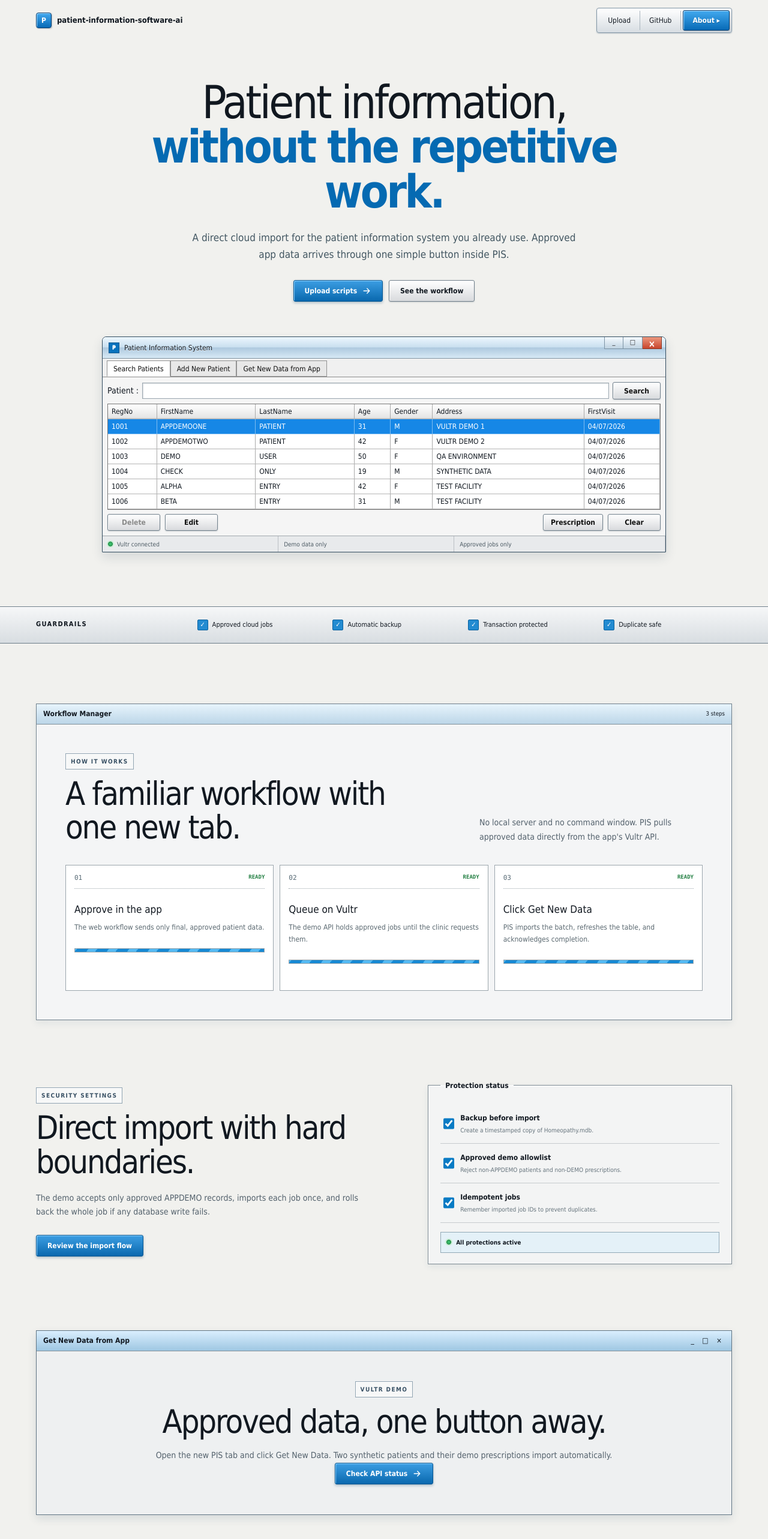
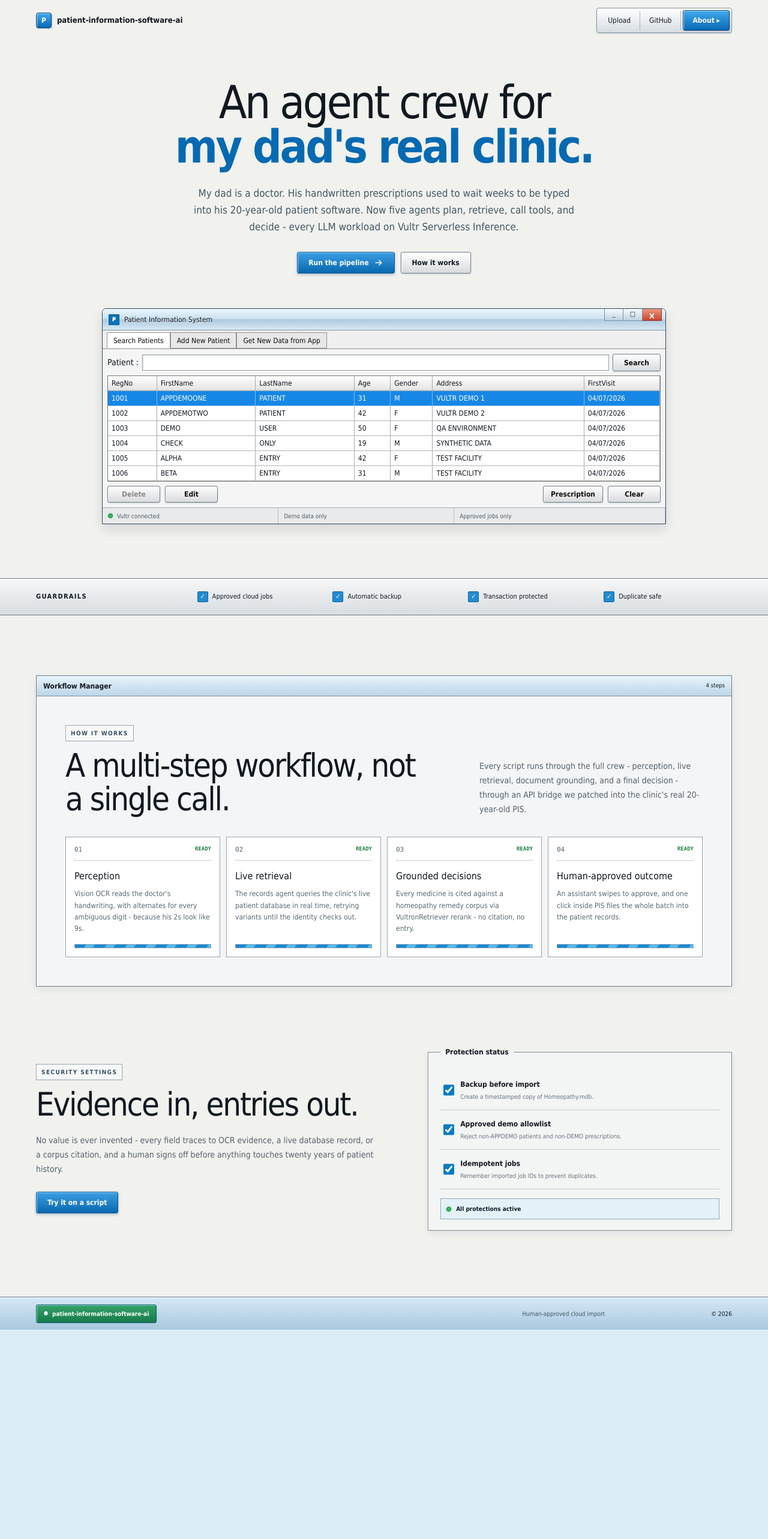
Before and after one commit to yashwanth-3000/patient-information-software-ai, a Next.js app in the folder website/: page / in a window 1280 px wide. Shown: the top 2566 px of the page at 60% size. After the commit the page ends 2217 px from the top, so only its background shows below. Built offline with nearby package versions, Linux system fonts and the light colour scheme.

Commit message:
Retell homepage around the agent crew story: personal hero, four-step agent workflow, evidence-first security copy, drop the old Vultr demo section, and point How it works at the About page
Co-authored-by: Cursor <cursoragent@cursor.com>

```diff
--- a/website/src/app/globals.css
+++ b/website/src/app/globals.css
@@ -73,7 +73,8 @@ th:nth-child(1) { width: 74px; } th:nth-child(2), th:nth-child(3) { width: 150px
 
 .section { padding: 100px 0; }.section-window { border: 1px solid #6f7f8b; background: #f4f5f6; box-shadow: inset 1px 1px white, 0 5px 12px #1a425c14; }.panel-title, .dialog-titlebar { min-height: 34px; display: flex; align-items: center; justify-content: space-between; padding: 0 11px; border-bottom: 1px solid #81909a; background: linear-gradient(#e7f4fc, #bcd6e8); font-size: 12px; font-weight: 700; }.panel-title small { font-weight: 400; }
 .section-intro { display: grid; grid-template-columns: 1.25fr .75fr; gap: 70px; align-items: end; padding: 48px 48px 34px; }.section-intro h2, .safety h2, .demo h2 { margin: 13px 0 0; font-size: clamp(34px, 4.5vw, 54px); line-height: 1.04; letter-spacing: -.04em; }.section-intro p, .safety-copy > p, .demo-content > p { color: var(--muted); line-height: 1.7; }
-.steps { display: grid; grid-template-columns: repeat(3, 1fr); gap: 10px; padding: 0 48px 48px; }.step { min-height: 210px; padding: 14px; border: 1px solid #9ca6ad; background: white; box-shadow: inset 1px 1px white; }.step-header { display: flex; justify-content: space-between; padding-bottom: 11px; border-bottom: 1px dotted #9ca6ad; color: #566974; font: 11px Consolas, monospace; }.step-header b { color: #248044; font-size: 9px; }.step h3 { margin: 22px 0 8px; font-size: 17px; }.step p { margin: 0; color: #5b6971; font-size: 12px; line-height: 1.6; }.progress-track { height: 7px; margin-top: 24px; border: 1px solid #9aa5ac; background: #e0e4e7; }.progress-track i { display: block; width: 100%; height: 100%; background: linear-gradient(90deg, #1689d4, #55baf3); }
+.steps { display: grid; grid-template-columns: repeat(4, 1fr); gap: 10px; padding: 0 48px 48px; }.step { display: flex; flex-direction: column; min-height: 196px; padding: 14px; border: 1px solid #9ca6ad; background: white; box-shadow: inset 1px 1px white; }.step-header { display: flex; justify-content: space-between; padding-bottom: 11px; border-bottom: 1px dotted #9ca6ad; color: #566974; font: 11px Consolas, monospace; }.step-header b { color: #248044; font-size: 9px; }.step h3 { margin: 14px 0 8px; font-size: 16px; }.step p { margin: 0; color: #5b6971; font-size: 12px; line-height: 1.6; }.progress-track { height: 7px; margin-top: auto; padding-top: 0; border: 1px solid #9aa5ac; background: #e0e4e7; }
+.step p { padding-bottom: 16px; }.progress-track i { display: block; width: 100%; height: 100%; background: linear-gradient(90deg, #1689d4, #55baf3); }
 
 .safety { display: grid; grid-template-columns: 1fr .9fr; gap: 90px; align-items: center; padding: 0 0 110px; }.safety-copy h2 { max-width: 600px; }.safety-copy > p { max-width: 570px; margin: 20px 0 26px; }.security-panel { margin: 0; padding: 22px 20px 18px; border: 1px solid #7c8992; background: #f3f4f4; box-shadow: inset 1px 1px white, 0 4px 10px #1d4d6d16; }.security-panel legend { padding: 0 8px; font-size: 12px; font-weight: 700; }.security-panel label { display: grid; grid-template-columns: 18px 1fr; gap: 10px; padding: 14px 5px; border-bottom: 1px solid #c6cbce; }.security-panel input { accent-color: #087bc4; }.security-panel span { display: flex; flex-direction: column; gap: 4px; }.security-panel b { font-size: 12px; }.security-panel small { color: #65737c; font-size: 10px; line-height: 1.5; }.security-footer { display: flex; align-items: center; gap: 8px; margin-top: 15px; padding: 9px; border: 1px solid #92a9b7; background: #e4f1f8; font-size: 10px; font-weight: 700; }
 
@@ -411,7 +412,7 @@ button.sub-title-toggle:hover { background: linear-gradient(#ffffff 0%, #eef6fc
 @media (max-width: 900px) { .capture-layout { grid-template-columns: 1fr; } .pipeline-grid { grid-template-columns: 1fr 1fr; } .job-detail-grid { grid-template-columns: 1fr; } }
 
 @media (max-width: 850px) {
-  .hero { padding-top: 45px; }.hero h1 { font-size: 55px; }.pis-window { margin-top: 45px; }.section-intro { grid-template-columns: 1fr; gap: 20px; }.safety { grid-template-columns: 1fr; gap: 45px; }.strip-inner { grid-template-columns: repeat(2, 1fr); padding-block: 18px; }.strip-title { grid-column: 1 / -1; }
+  .hero { padding-top: 45px; }.hero h1 { font-size: 55px; }.pis-window { margin-top: 45px; }.section-intro { grid-template-columns: 1fr; gap: 20px; }.steps { grid-template-columns: repeat(2, 1fr); }.safety { grid-template-columns: 1fr; gap: 45px; }.strip-inner { grid-template-columns: repeat(2, 1fr); padding-block: 18px; }.strip-title { grid-column: 1 / -1; }
 }
 
 @media (max-width: 650px) {
--- a/website/src/app/page.tsx
+++ b/website/src/app/page.tsx
@@ -16,9 +16,10 @@ const patients = [
 ];
 
 const steps = [
-  ["01", "Approve in the app", "The web workflow sends only final, approved patient data."],
-  ["02", "Queue on Vultr", "The demo API holds approved jobs until the clinic requests them."],
-  ["03", "Click Get New Data", "PIS imports the batch, refreshes the table, and acknowledges completion."],
+  ["01", "Perception", "Vision OCR reads the doctor's handwriting, with alternates for every ambiguous digit - because his 2s look like 9s."],
+  ["02", "Live retrieval", "The records agent queries the clinic's live patient database in real time, retrying variants until the identity checks out."],
+  ["03", "Grounded decisions", "Every medicine is cited against a homeopathy remedy corpus via VultronRetriever rerank - no citation, no entry."],
+  ["04", "Human-approved outcome", "An assistant swipes to approve, and one click inside PIS files the whole batch into the patient records."],
 ];
 
 export default function Home() {
@@ -38,14 +39,15 @@ export default function Home() {
 
       <section className="hero shell" id="top">
         <div className="hero-copy">
-          <h1>Patient information,<strong>without the repetitive work.</strong></h1>
+          <h1>An agent crew for<strong>my dad&apos;s real clinic.</strong></h1>
           <p>
-            A direct cloud import for the patient information system you already use.
-            Approved app data arrives through one simple button inside PIS.
+            My dad is a doctor. His handwritten prescriptions used to wait weeks to be
+            typed into his 20-year-old patient software. Now five agents plan, retrieve,
+            call tools, and decide - every LLM workload on Vultr Serverless Inference.
           </p>
           <div className="hero-actions">
-            <Link className="retro-button primary-button" href="/upload">Upload scripts <ArrowIcon /></Link>
-            <a className="retro-button" href="#how-it-works">See the workflow</a>
+            <Link className="retro-button primary-button" href="/upload">Run the pipeline <ArrowIcon /></Link>
+            <Link className="retro-button" href="/about">How it works</Link>
           </div>
         </div>
 
@@ -100,10 +102,10 @@ export default function Home() {
 
       <section className="section shell" id="how-it-works">
         <div className="section-window">
-          <div className="panel-title"><span>Workflow Manager</span><small>3 steps</small></div>
+          <div className="panel-title"><span>Workflow Manager</span><small>4 steps</small></div>
           <div className="section-intro">
-            <div><span className="system-label">HOW IT WORKS</span><h2>A familiar workflow with one new tab.</h2></div>
-            <p>No local server and no command window. PIS pulls approved data directly from the app&apos;s Vultr API.</p>
+            <div><span className="system-label">HOW IT WORKS</span><h2>A multi-step workflow, not a single call.</h2></div>
+            <p>Every script runs through the full crew - perception, live retrieval, document grounding, and a final decision - through an API bridge we patched into the clinic&apos;s real 20-year-old PIS.</p>
           </div>
           <div className="steps">
             {steps.map(([number, title, copy]) => (
@@ -120,9 +122,9 @@ export default function Home() {
       <section className="safety shell" id="safety">
         <div className="safety-copy">
           <span className="system-label">SECURITY SETTINGS</span>
-          <h2>Direct import with hard boundaries.</h2>
-          <p>The demo accepts only approved APPDEMO records, imports each job once, and rolls back the whole job if any database write fails.</p>
-          <a className="retro-button primary-button" href="#demo">Review the import flow</a>
+          <h2>Evidence in, entries out.</h2>
+          <p>No value is ever invented - every field traces to OCR evidence, a live database record, or a corpus citation, and a human signs off before anything touches twenty years of patient history.</p>
+          <Link className="retro-button primary-button" href="/upload">Try it on a script</Link>
         </div>
         <fieldset className="security-panel">
           <legend>Protection status</legend>
@@ -137,16 +139,6 @@ export default function Home() {
         </fieldset>
       </section>
 
-      <section className="demo shell" id="demo">
-        <div className="dialog-titlebar">Get New Data from App <span>_ □ ×</span></div>
-        <div className="demo-content">
-          <span className="system-label">VULTR DEMO</span>
-          <h2>Approved data, one button away.</h2>
-          <p>Open the new PIS tab and click Get New Data. Two synthetic patients and their demo prescriptions import automatically.</p>
-          <a className="retro-button primary-button" href="http://65.20.78.208/health" target="_blank" rel="noreferrer">Check API status <ArrowIcon /></a>
-        </div>
-      </section>
-
       <footer className="footer">
         <div className="shell footer-inner">
           <a className="start-button" href="#top"><span>●</span> patient-information-software-ai</a>
```
